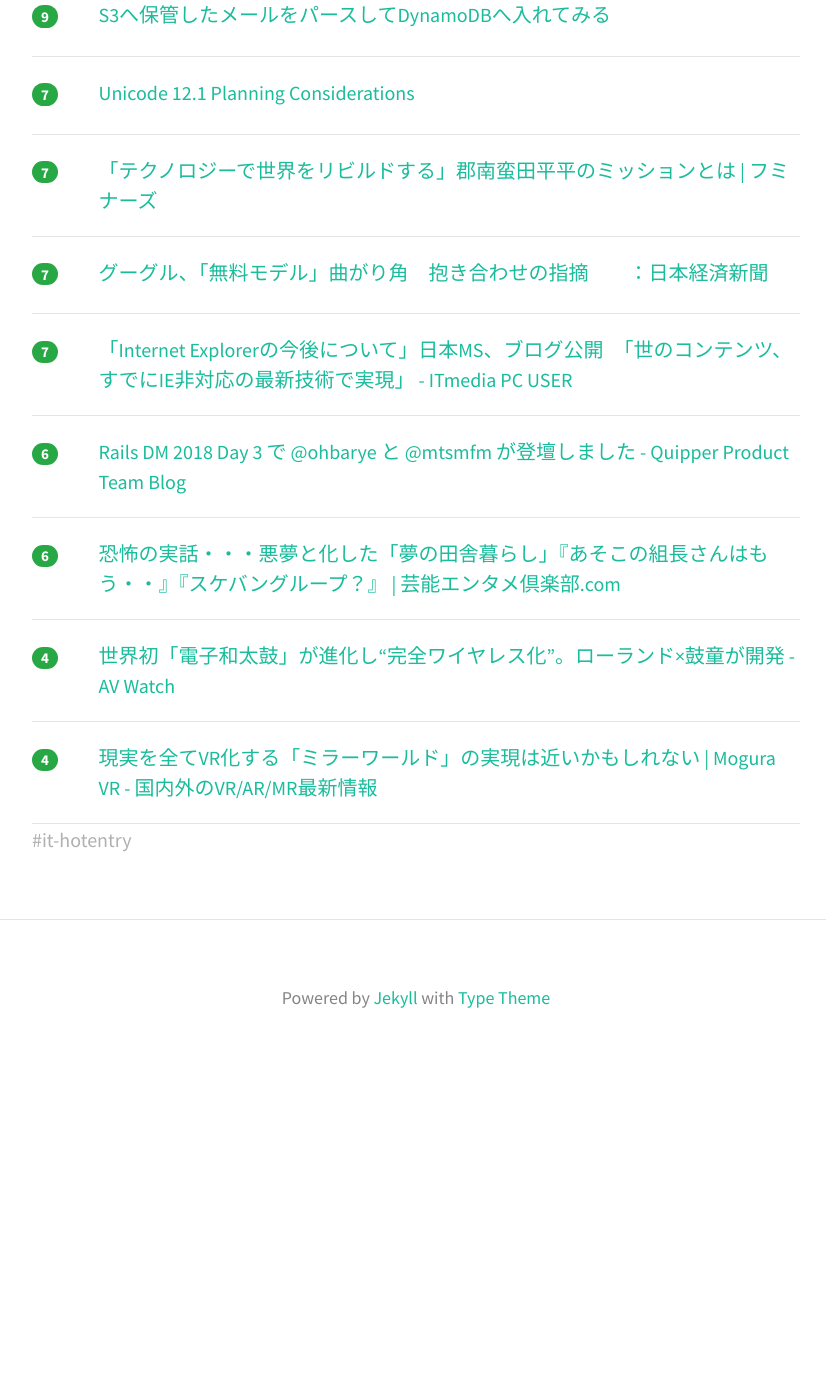
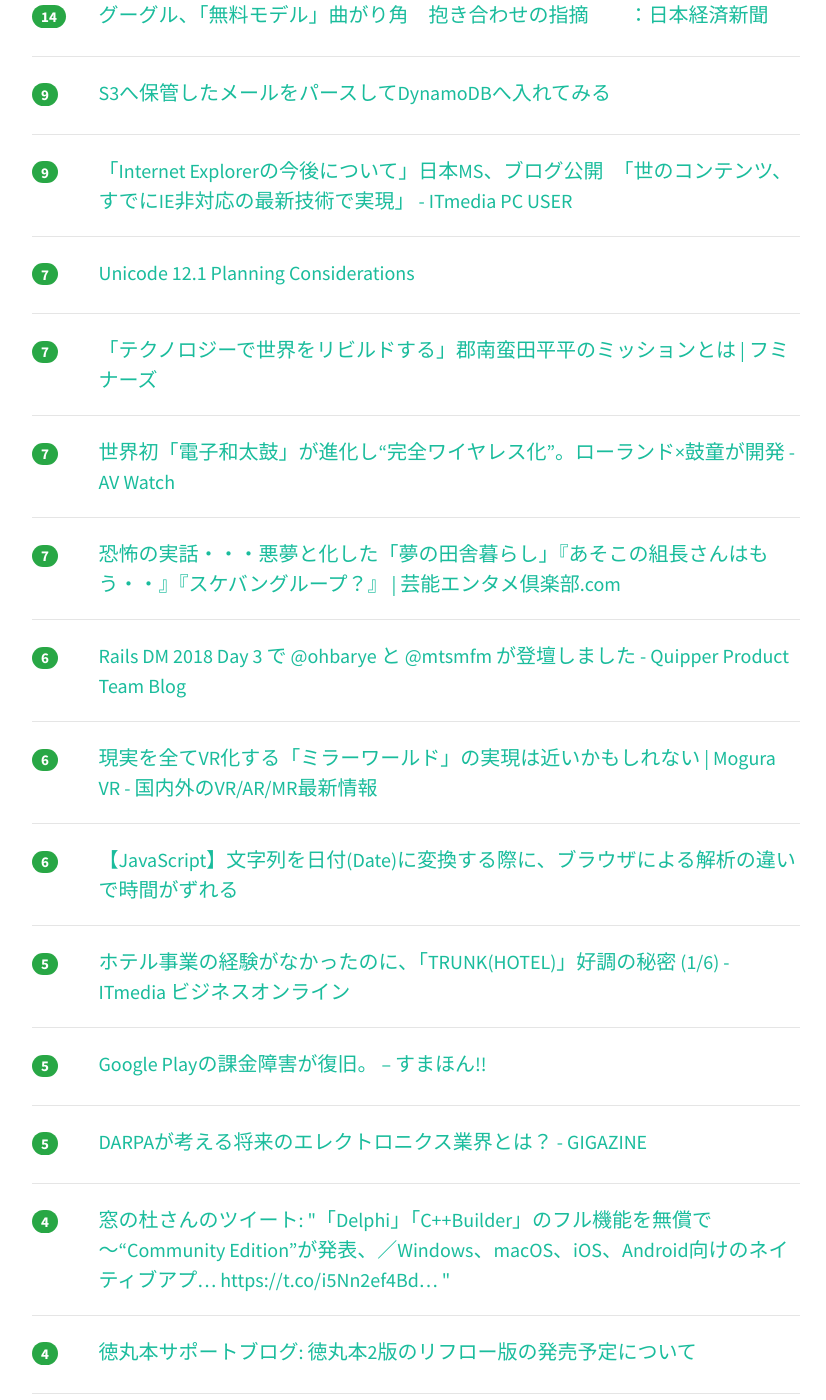
Before and after one commit to yatta47/hatena-matome-site, a Jekyll site: the page built from _posts/2018-07-19-hatena.md, in a window 1280 px wide and 1400 px high, scrolled down 1168 px. Shown: the whole window, without its empty margins (224-1050 px from the left). Built offline with Jekyll 4.4.1, drawn with Linux system fonts in a browser that asks for light colours; nearby versions of some CDN libraries; before the commit the page ends 2243 px from its top, so only the background shows below that; some of the changed text lies outside the part shown.

Commit message:
Updated 2018-07-19

```diff
--- a/_posts/2018-07-19-hatena.md
+++ b/_posts/2018-07-19-hatena.md
@@ -1,54 +1,64 @@
 ---
 layout: post
 title:  "2018-07-19 はてぶIT"
-date:   2018-07-19 08:00:53
+date:   2018-07-19 09:02:58
 tags: [it-hotentry]
 ---
-17 件のデータあり
+29 件のデータあり
 
 <hr><div class="row">
-<div class="col-1"><span class="badge badge-pill badge-success h2">134</span></div>
+<div class="col-1"><span class="badge badge-pill badge-success h2">169</span></div>
+<div class="col-11"><a href='https://news.mynavi.jp/article/20180718-665930/' target='_blank'>Linuxネットワークコマンド新旧まとめ | マイナビニュース</a></div>
+</div>
+<hr>
+<div class="row">
+<div class="col-1"><span class="badge badge-pill badge-success h2">137</span></div>
 <div class="col-11"><a href='https://hb.matsumoto-r.jp/entry/2014/09/11/025533' target='_blank'>ApacheでCGIを使う場合にpreforkを使った方が良い状況とそのチューニングについて - 人間とウェブの未来</a></div>
 </div>
 <hr>
 <div class="row">
-<div class="col-1"><span class="badge badge-pill badge-success h2">115</span></div>
-<div class="col-11"><a href='https://news.mynavi.jp/article/20180718-665930/' target='_blank'>Linuxネットワークコマンド新旧まとめ | マイナビニュース</a></div>
-</div>
-<hr>
-<div class="row">
-<div class="col-1"><span class="badge badge-pill badge-success h2">55</span></div>
+<div class="col-1"><span class="badge badge-pill badge-success h2">74</span></div>
 <div class="col-11"><a href='https://www.publickey1.jp/blog/18/aivisual_studio_intellicode.html' target='_blank'>コーディングをAIが支援してくれる「Visual Studio IntelliCode」がアップデート。既存コードからコーディング規約を推測し、適切な設定ファイルを生成 － Publickey</a></div>
 </div>
 <hr>
 <div class="row">
-<div class="col-1"><span class="badge badge-pill badge-success h2">17</span></div>
+<div class="col-1"><span class="badge badge-pill badge-success h2">24</span></div>
+<div class="col-11"><a href='https://products.sint.co.jp/aisia/blog/vol1-19' target='_blank'>敵対的生成ネットワーク_GAN (Vol.19)</a></div>
+</div>
+<hr>
+<div class="row">
+<div class="col-1"><span class="badge badge-pill badge-success h2">20</span></div>
 <div class="col-11"><a href='https://www.tribeck.jp/column/opinion/technology/20180717/' target='_blank'>『徳丸本』第2版 発売記念インタビュー（前編）｜テクノロジー | オピニオン｜トライベック・ストラテジー</a></div>
 </div>
 <hr>
 <div class="row">
 <div class="col-1"><span class="badge badge-pill badge-success h2">17</span></div>
-<div class="col-11"><a href='https://products.sint.co.jp/aisia/blog/vol1-19' target='_blank'>敵対的生成ネットワーク_GAN (Vol.19)</a></div>
+<div class="col-11"><a href='http://blog.livedoor.jp/itsoku/archives/53829029.html' target='_blank'>【悲報】本田圭佑さん、W杯後にプログラミング猛勉強。タイピングからHTML、今はRuby : IT速報</a></div>
 </div>
 <hr>
 <div class="row">
-<div class="col-1"><span class="badge badge-pill badge-success h2">13</span></div>
+<div class="col-1"><span class="badge badge-pill badge-success h2">16</span></div>
 <div class="col-11"><a href='https://qiita.com/WGG_SH/items/efa3a83ca1b9add1cc01' target='_blank'>エクスプローラで開いているフォルダをVSCodeで開く右クリックメニューを作る</a></div>
 </div>
 <hr>
 <div class="row">
-<div class="col-1"><span class="badge badge-pill badge-success h2">12</span></div>
+<div class="col-1"><span class="badge badge-pill badge-success h2">14</span></div>
 <div class="col-11"><a href='https://dev.classmethod.jp/server-side/elasticsearch/authenticated-kibana-for-ec2/' target='_blank'>EC2 上の Kibana にも認証機能を追加する ｜ Developers.IO</a></div>
 </div>
 <hr>
 <div class="row">
-<div class="col-1"><span class="badge badge-pill badge-success h2">12</span></div>
-<div class="col-11"><a href='http://blog.livedoor.jp/itsoku/archives/53829029.html' target='_blank'>【悲報】本田圭佑さん、W杯後にプログラミング猛勉強。タイピングからHTML、今はRuby : IT速報</a></div>
+<div class="col-1"><span class="badge badge-pill badge-success h2">14</span></div>
+<div class="col-11"><a href='https://www.nikkei.com/article/DGXMZO33130010Y8A710C1EA1000/' target='_blank'>グーグル、「無料モデル」曲がり角　抱き合わせの指摘　　：日本経済新聞</a></div>
 </div>
 <hr>
 <div class="row">
 <div class="col-1"><span class="badge badge-pill badge-success h2">9</span></div>
 <div class="col-11"><a href='https://qiita.com/foxtrackjp/items/f4617eff910235a10c0a' target='_blank'>S3へ保管したメールをパースしてDynamoDBへ入れてみる</a></div>
+</div>
+<hr>
+<div class="row">
+<div class="col-1"><span class="badge badge-pill badge-success h2">9</span></div>
+<div class="col-11"><a href='http://www.itmedia.co.jp/pcuser/articles/1807/18/news109.html' target='_blank'>「Internet Explorerの今後について」日本MS、ブログ公開　「世のコンテンツ、すでにIE非対応の最新技術で実現」 - ITmedia PC USER</a></div>
 </div>
 <hr>
 <div class="row">
@@ -63,12 +73,12 @@ tags: [it-hotentry]
 <hr>
 <div class="row">
 <div class="col-1"><span class="badge badge-pill badge-success h2">7</span></div>
-<div class="col-11"><a href='https://www.nikkei.com/article/DGXMZO33130010Y8A710C1EA1000/' target='_blank'>グーグル、「無料モデル」曲がり角　抱き合わせの指摘　　：日本経済新聞</a></div>
+<div class="col-11"><a href='https://av.watch.impress.co.jp/docs/news/1133563.html' target='_blank'>世界初「電子和太鼓」が進化し“完全ワイヤレス化”。ローランド×鼓童が開発 - AV Watch</a></div>
 </div>
 <hr>
 <div class="row">
 <div class="col-1"><span class="badge badge-pill badge-success h2">7</span></div>
-<div class="col-11"><a href='http://www.itmedia.co.jp/pcuser/articles/1807/18/news109.html' target='_blank'>「Internet Explorerの今後について」日本MS、ブログ公開　「世のコンテンツ、すでにIE非対応の最新技術で実現」 - ITmedia PC USER</a></div>
+<div class="col-11"><a href='https://xn--ick3b8eycw91sly5abn8ai5cf57b.com/%E6%81%90%E6%80%96%E3%81%AE%E5%AE%9F%E8%A9%B1%E3%83%BB%E3%83%BB%E3%83%BB%E6%82%AA%E5%A4%A2%E3%81%A8%E5%8C%96%E3%81%97%E3%81%9F%E3%80%8C%E5%A4%A2%E3%81%AE%E7%94%B0%E8%88%8E%E6%9A%AE%E3%82%89%E3%81%97' target='_blank'>恐怖の実話・・・悪夢と化した「夢の田舎暮らし」『あそこの組長さんはもう・・』『スケバングループ？』 | 芸能エンタメ倶楽部.com</a></div>
 </div>
 <hr>
 <div class="row">
@@ -78,16 +88,66 @@ tags: [it-hotentry]
 <hr>
 <div class="row">
 <div class="col-1"><span class="badge badge-pill badge-success h2">6</span></div>
-<div class="col-11"><a href='https://xn--ick3b8eycw91sly5abn8ai5cf57b.com/%E6%81%90%E6%80%96%E3%81%AE%E5%AE%9F%E8%A9%B1%E3%83%BB%E3%83%BB%E3%83%BB%E6%82%AA%E5%A4%A2%E3%81%A8%E5%8C%96%E3%81%97%E3%81%9F%E3%80%8C%E5%A4%A2%E3%81%AE%E7%94%B0%E8%88%8E%E6%9A%AE%E3%82%89%E3%81%97' target='_blank'>恐怖の実話・・・悪夢と化した「夢の田舎暮らし」『あそこの組長さんはもう・・』『スケバングループ？』 | 芸能エンタメ倶楽部.com</a></div>
+<div class="col-11"><a href='https://www.moguravr.com/leap-motion-mirrorworlds-ar-vr/' target='_blank'>現実を全てVR化する「ミラーワールド」の実現は近いかもしれない | Mogura VR - 国内外のVR/AR/MR最新情報</a></div>
+</div>
+<hr>
+<div class="row">
+<div class="col-1"><span class="badge badge-pill badge-success h2">6</span></div>
+<div class="col-11"><a href='https://qiita.com/naoki_koreeda/items/7d76fd1d3abf5535d4d7' target='_blank'>【JavaScript】文字列を日付(Date)に変換する際に、ブラウザによる解析の違いで時間がずれる</a></div>
+</div>
+<hr>
+<div class="row">
+<div class="col-1"><span class="badge badge-pill badge-success h2">5</span></div>
+<div class="col-11"><a href='http://www.itmedia.co.jp/business/articles/1807/18/news021.html' target='_blank'>ホテル事業の経験がなかったのに、「TRUNK(HOTEL)」好調の秘密 (1/6) - ITmedia ビジネスオンライン</a></div>
+</div>
+<hr>
+<div class="row">
+<div class="col-1"><span class="badge badge-pill badge-success h2">5</span></div>
+<div class="col-11"><a href='https://smhn.info/201807-google-play-to-recover' target='_blank'>Google Playの課金障害が復旧。 – すまほん!!</a></div>
+</div>
+<hr>
+<div class="row">
+<div class="col-1"><span class="badge badge-pill badge-success h2">5</span></div>
+<div class="col-11"><a href='https://gigazine.net/news/20180719-darpa-planning-remake-us-electronics/' target='_blank'>DARPAが考える将来のエレクトロニクス業界とは？ - GIGAZINE</a></div>
 </div>
 <hr>
 <div class="row">
 <div class="col-1"><span class="badge badge-pill badge-success h2">4</span></div>
-<div class="col-11"><a href='https://av.watch.impress.co.jp/docs/news/1133563.html' target='_blank'>世界初「電子和太鼓」が進化し“完全ワイヤレス化”。ローランド×鼓童が開発 - AV Watch</a></div>
+<div class="col-11"><a href='http://twitter.com/madonomori/status/1019696077614665728' target='_blank'>窓の杜さんのツイート: "「Delphi」「C++Builder」のフル機能を無償で ～“Community Edition”が発表、／Windows、macOS、iOS、Android向けのネイティブアプ… https://t.co/i5Nn2ef4Bd… "</a></div>
 </div>
 <hr>
 <div class="row">
 <div class="col-1"><span class="badge badge-pill badge-success h2">4</span></div>
-<div class="col-11"><a href='https://www.moguravr.com/leap-motion-mirrorworlds-ar-vr/' target='_blank'>現実を全てVR化する「ミラーワールド」の実現は近いかもしれない | Mogura VR - 国内外のVR/AR/MR最新情報</a></div>
+<div class="col-11"><a href='https://blog.wasbook.org/2018/07/wasbook2-kindle-reflow-version.html' target='_blank'>徳丸本サポートブログ: 徳丸本2版のリフロー版の発売予定について</a></div>
 </div>
 <hr>
+<div class="row">
+<div class="col-1"><span class="badge badge-pill badge-success h2">4</span></div>
+<div class="col-11"><a href='http://d.hatena.ne.jp/nakamura001/20180717/1531822914' target='_blank'>Android の 64bit 対応の apk ファイルの作成方法 - 強火で進め</a></div>
+</div>
+<hr>
+<div class="row">
+<div class="col-1"><span class="badge badge-pill badge-success h2">4</span></div>
+<div class="col-11"><a href='https://www.oreilly.co.jp/community/blog/2018/07/machine-learning-book-authors-talk-part3.html' target='_blank'>Community Blog - 『仕事ではじめる機械学習』＆『前処理大全』著者対談（Part 3）</a></div>
+</div>
+<hr>
+<div class="row">
+<div class="col-1"><span class="badge badge-pill badge-success h2">3</span></div>
+<div class="col-11"><a href='http://blog.serverworks.co.jp/tech/2018/07/18/aws_blue_green_deployments/' target='_blank'>AWSのホワイトペーパーから学ぶブルーグリーンデプロイメント – サーバーワークスエンジニアブログ</a></div>
+</div>
+<hr>
+<div class="row">
+<div class="col-1"><span class="badge badge-pill badge-success h2">3</span></div>
+<div class="col-11"><a href='https://www.businessinsider.jp/post-171470' target='_blank'>人工知能は人間から奪うよりも多くの仕事を生み出す —— PwCが予測 | BUSINESS INSIDER JAPAN</a></div>
+</div>
+<hr>
+<div class="row">
+<div class="col-1"><span class="badge badge-pill badge-success h2">3</span></div>
+<div class="col-11"><a href='https://japan.cnet.com/article/35122669/' target='_blank'>ドコモ、対話型AIサービスの開発環境を教育研究機関などに無料公開 - CNET Japan</a></div>
+</div>
+<hr>
+<div class="row">
+<div class="col-1"><span class="badge badge-pill badge-success h2">3</span></div>
+<div class="col-11"><a href='https://www.slideshare.net/linecorp/clova-106423895' target='_blank'>Clovaにおける機械学習モジュールの配信＆運用基盤の紹介</a></div>
+</div>
+<hr>
```
